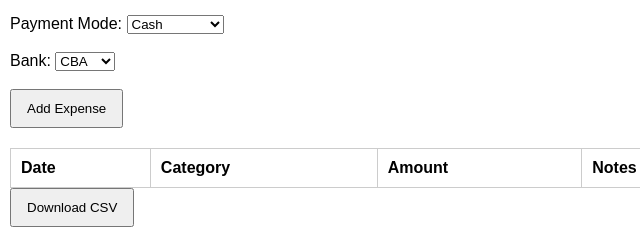
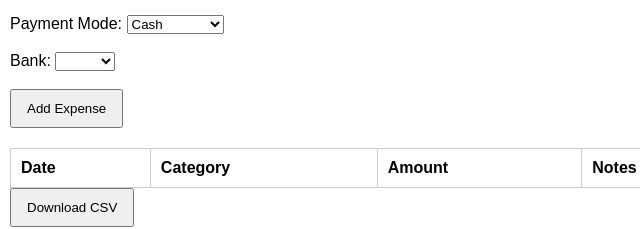
Before and after one commit to enrico-athougies/expense-tracker, a plain HTML site: page index.html in a window 1280 px wide. Shown: the part 284-513 px from the top of the page, 18-658 px from the left. Drawn offline with Linux system fonts and the light colour scheme.

Commit message:
Update index.html to add blank in the Bank field

```diff
--- a/index.html
+++ b/index.html
@@ -41,6 +41,7 @@
     </label><br><br>
         <label>Bank:
         <select id="bank">
+            <option value="" selected></option>
             <option value="CBA">CBA</option>
             <option value="NAB">NAB</option>
             <option value="ING">ING</option>
```
